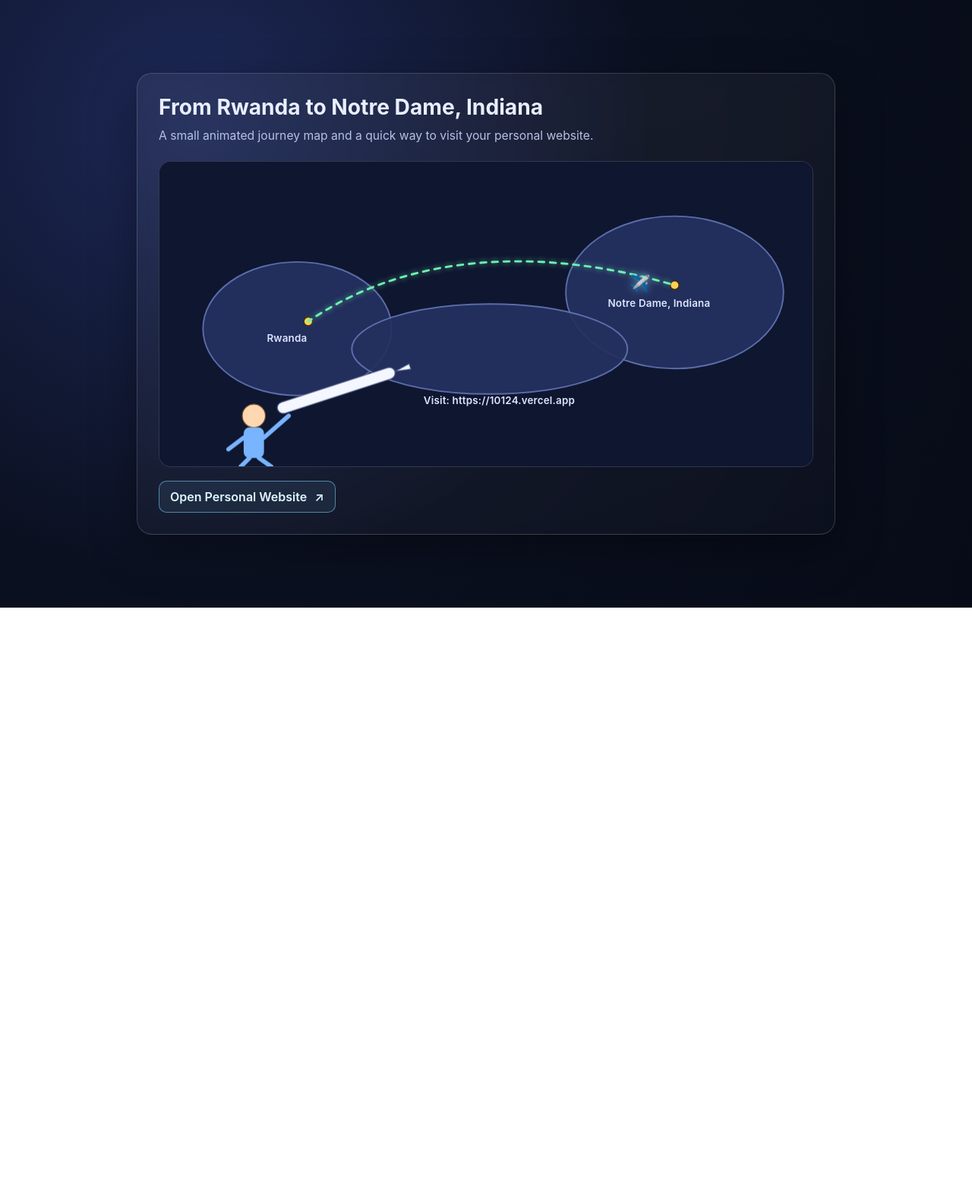
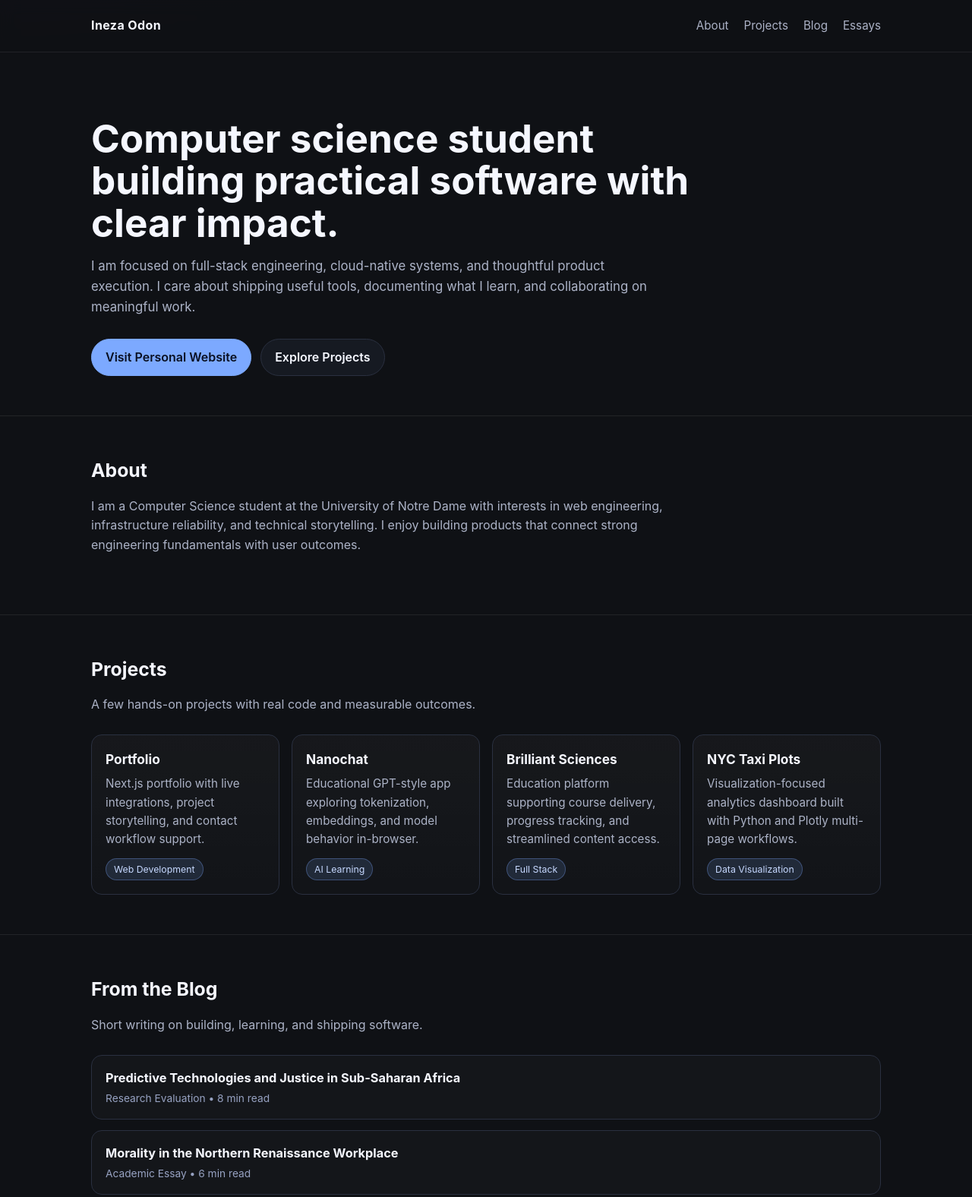
Before and after one commit to inezaodon/inezaodon, a plain HTML site: page index.html in a window 1280 px wide. Shown: the top 1576 px of the page at 76% size. Before the commit the page ends 800 px from the top, so only its background shows below. Drawn offline with Linux system fonts and the light colour scheme.

Commit message:
Redesign landing page with clean professional layout.
Replace the playful animated concept with a minimal, structured portfolio-style page inspired by a polished personal-site aesthetic and stronger content hierarchy.

Made-with: Cursor

```diff
--- a/index.html
+++ b/index.html
@@ -3,223 +3,349 @@
 <head>
   <meta charset="UTF-8" />
   <meta name="viewport" content="width=device-width, initial-scale=1.0" />
-  <title>Rwanda to Notre Dame</title>
+  <title>Ineza Odon</title>
   <style>
     :root {
-      --bg: #0b1020;
-      --panel: #141a33;
-      --text: #e9eeff;
-      --muted: #b7c1e6;
-      --accent: #7cd4ff;
-      --gold: #ffcf57;
-      --route: #6df1b2;
+      --bg: #0f1115;
+      --surface: #161a22;
+      --line: #2a3040;
+      --text: #f5f7ff;
+      --muted: #acb3c7;
+      --accent: #7ca9ff;
+      --accent-soft: rgba(124, 169, 255, 0.14);
+      --max: 1040px;
     }
 
     * {
       box-sizing: border-box;
       margin: 0;
       padding: 0;
-      font-family: Inter, -apple-system, BlinkMacSystemFont, "Segoe UI", Roboto, sans-serif;
     }
 
     body {
-      min-height: 100vh;
+      font-family: Inter, -apple-system, BlinkMacSystemFont, "Segoe UI", Roboto, sans-serif;
+      background: radial-gradient(1600px 900px at 0% -20%, #1c2438, var(--bg) 55%);
+      color: var(--text);
+      line-height: 1.6;
+    }
+
+    .container {
+      width: min(var(--max), 92%);
+      margin: 0 auto;
+    }
+
+    header {
+      position: sticky;
+      top: 0;
+      z-index: 50;
+      border-bottom: 1px solid rgba(255, 255, 255, 0.08);
+      background: rgba(15, 17, 21, 0.88);
+      backdrop-filter: blur(10px);
+    }
+
+    .nav {
+      height: 68px;
+      display: flex;
+      align-items: center;
+      justify-content: space-between;
+    }
+
+    .brand {
+      font-weight: 700;
+      letter-spacing: 0.4px;
+      text-decoration: none;
+      color: var(--text);
+    }
+
+    nav ul {
+      display: flex;
+      list-style: none;
+      gap: 20px;
+    }
+
+    nav a {
+      color: var(--muted);
+      text-decoration: none;
+      font-size: 0.95rem;
+      transition: color 140ms ease;
+    }
+
+    nav a:hover,
+    nav a:focus-visible {
+      color: var(--text);
+    }
+
+    .hero {
+      padding: 86px 0 52px;
+      border-bottom: 1px solid rgba(255, 255, 255, 0.08);
+    }
+
+    .hero h1 {
+      max-width: 850px;
+      font-size: clamp(2rem, 4vw, 3.6rem);
+      line-height: 1.08;
+      margin-bottom: 16px;
+    }
+
+    .hero p {
+      max-width: 760px;
+      color: var(--muted);
+      font-size: 1.05rem;
+    }
+
+    .hero-actions {
+      margin-top: 28px;
+      display: flex;
+      gap: 12px;
+      flex-wrap: wrap;
+    }
+
+    .btn {
+      display: inline-flex;
+      align-items: center;
+      justify-content: center;
+      text-decoration: none;
+      border-radius: 999px;
+      padding: 11px 18px;
+      border: 1px solid var(--line);
+      color: var(--text);
+      background: var(--surface);
+      font-weight: 600;
+      transition: transform 120ms ease, border-color 120ms ease, background 120ms ease;
+    }
+
+    .btn:hover {
+      transform: translateY(-1px);
+      border-color: #5c6a94;
+    }
+
+    .btn.primary {
+      background: var(--accent);
+      border-color: var(--accent);
+      color: #0a1022;
+    }
+
+    .btn.primary:hover {
+      background: #93b8ff;
+      border-color: #93b8ff;
+    }
+
+    section {
+      padding: 52px 0;
+      border-bottom: 1px solid rgba(255, 255, 255, 0.08);
+    }
+
+    h2 {
+      font-size: 1.55rem;
+      margin-bottom: 14px;
+    }
+
+    .section-intro {
+      color: var(--muted);
+      margin-bottom: 26px;
+      max-width: 760px;
+    }
+
+    .cards {
       display: grid;
-      place-items: center;
-      background: radial-gradient(circle at 20% 20%, #1d2958 0%, var(--bg) 50%, #070b17 100%);
-      color: var(--text);
-      padding: 24px;
+      grid-template-columns: repeat(auto-fit, minmax(220px, 1fr));
+      gap: 16px;
     }
 
     .card {
-      width: min(920px, 100%);
-      background: linear-gradient(160deg, rgba(255, 255, 255, 0.06), rgba(255, 255, 255, 0.02));
-      border: 1px solid rgba(255, 255, 255, 0.16);
-      backdrop-filter: blur(8px);
-      border-radius: 20px;
-      padding: 28px;
-      box-shadow: 0 20px 60px rgba(0, 0, 0, 0.35);
+      border: 1px solid var(--line);
+      border-radius: 14px;
+      padding: 18px;
+      background: linear-gradient(180deg, rgba(255, 255, 255, 0.03), rgba(255, 255, 255, 0.01));
     }
 
-    h1 {
-      font-size: clamp(1.4rem, 2.2vw, 2rem);
-      line-height: 1.2;
-      margin-bottom: 10px;
+    .card h3 {
+      font-size: 1.08rem;
+      margin-bottom: 7px;
     }
 
-    .subtitle {
+    .card p {
       color: var(--muted);
-      margin-bottom: 24px;
-      font-size: 0.98rem;
+      font-size: 0.95rem;
     }
 
-    .scene {
-      width: 100%;
-      border-radius: 16px;
-      overflow: hidden;
-      background: #0f1630;
-      border: 1px solid rgba(255, 255, 255, 0.14);
+    .chip {
+      display: inline-block;
+      margin-top: 12px;
+      font-size: 0.77rem;
+      color: #c6d8ff;
+      background: var(--accent-soft);
+      border: 1px solid rgba(124, 169, 255, 0.32);
+      border-radius: 999px;
+      padding: 4px 10px;
     }
 
-    svg {
-      width: 100%;
-      height: auto;
-      display: block;
+    .list {
+      display: grid;
+      gap: 14px;
     }
 
-    .label {
-      fill: #dce4ff;
-      font-size: 14px;
-      font-weight: 600;
-      letter-spacing: 0.2px;
+    .list-item {
+      border: 1px solid var(--line);
+      border-radius: 14px;
+      padding: 16px 18px;
+      background: rgba(255, 255, 255, 0.02);
     }
 
-    .map-shape {
-      fill: #24315f;
-      stroke: #6174b4;
-      stroke-width: 2;
-      opacity: 0.92;
+    .list-item h3 {
+      font-size: 1.02rem;
+      margin-bottom: 3px;
     }
 
-    .route-line {
-      fill: none;
-      stroke: var(--route);
-      stroke-width: 3;
-      stroke-linecap: round;
-      stroke-dasharray: 8 8;
-      animation: dash 1.3s linear infinite;
-      filter: drop-shadow(0 0 4px rgba(109, 241, 178, 0.7));
+    .meta {
+      font-size: 0.86rem;
+      color: #97a2c2;
     }
 
-    .city-dot {
-      fill: var(--gold);
-      stroke: #3a2c00;
-      stroke-width: 1.5;
+    footer {
+      padding: 34px 0 56px;
     }
 
-    .plane {
-      font-size: 22px;
-      transform-box: fill-box;
-      transform-origin: center;
-      animation: fly 7s ease-in-out infinite;
-      filter: drop-shadow(0 0 6px rgba(124, 212, 255, 0.6));
+    .foot {
+      display: flex;
+      align-items: center;
+      justify-content: space-between;
+      gap: 12px;
+      flex-wrap: wrap;
     }
 
-    .guy-body {
-      fill: #78b4ff;
+    .foot p {
+      color: var(--muted);
+      font-size: 0.93rem;
     }
 
-    .guy-head {
-      fill: #ffd7b0;
-      stroke: #6f4c2d;
-      stroke-width: 1.2;
-    }
-
-    .pen {
-      fill: #f4f7ff;
-      stroke: #3f4b7f;
-      stroke-width: 1.2;
-    }
-
-    .cta {
-      margin-top: 18px;
-      display: inline-flex;
-      align-items: center;
-      gap: 10px;
-      padding: 10px 14px;
-      border-radius: 10px;
-      border: 1px solid rgba(124, 212, 255, 0.55);
-      background: rgba(124, 212, 255, 0.08);
-      color: #dff6ff;
-      text-decoration: none;
-      font-weight: 600;
-      transition: transform 120ms ease, background 120ms ease;
-    }
-
-    .cta:hover {
-      transform: translateY(-1px);
-      background: rgba(124, 212, 255, 0.16);
-    }
-
-    @keyframes dash {
-      to {
-        stroke-dashoffset: -16;
+    @media (max-width: 700px) {
+      nav ul {
+        gap: 12px;
       }
-    }
-
-    @keyframes fly {
-      0% {
-        transform: translate(0px, 0px) rotate(-10deg);
+      nav a {
+        font-size: 0.87rem;
       }
-      45% {
-        transform: translate(335px, -70px) rotate(-2deg);
+      .hero {
+        padding-top: 66px;
       }
-      55% {
-        transform: translate(365px, -64px) rotate(2deg);
-      }
-      100% {
-        transform: translate(700px, -24px) rotate(10deg);
-      }
-    }
-
-    @media (max-width: 720px) {
-      .card {
-        padding: 18px;
-      }
-      .subtitle {
-        font-size: 0.92rem;
+      .hero-actions {
+        flex-direction: column;
+        align-items: flex-start;
       }
     }
   </style>
 </head>
 <body>
-  <main class="card">
-    <h1>From Rwanda to Notre Dame, Indiana</h1>
-    <p class="subtitle">A small animated journey map and a quick way to visit your personal website.</p>
+  <header>
+    <div class="container nav">
+      <a href="#" class="brand">Ineza Odon</a>
+      <nav aria-label="Primary">
+        <ul>
+          <li><a href="#about">About</a></li>
+          <li><a href="#projects">Projects</a></li>
+          <li><a href="#blog">Blog</a></li>
+          <li><a href="#essays">Essays</a></li>
+        </ul>
+      </nav>
+    </div>
+  </header>
 
-    <div class="scene">
-      <svg viewBox="0 0 900 420" aria-labelledby="title desc" role="img">
-        <title id="title">Animated route map from Rwanda to Notre Dame</title>
-        <desc id="desc">A stylized map with an animated plane and a person holding a pen toward a website link.</desc>
+  <main>
+    <section class="hero">
+      <div class="container">
+        <h1>Computer science student building practical software with clear impact.</h1>
+        <p>
+          I am focused on full-stack engineering, cloud-native systems, and thoughtful product execution.
+          I care about shipping useful tools, documenting what I learn, and collaborating on meaningful work.
+        </p>
+        <div class="hero-actions">
+          <a class="btn primary" href="https://10124.vercel.app" target="_blank" rel="noopener noreferrer">Visit Personal Website</a>
+          <a class="btn" href="#projects">Explore Projects</a>
+        </div>
+      </div>
+    </section>
 
-        <rect x="0" y="0" width="900" height="420" fill="#0f1630" />
+    <section id="about">
+      <div class="container">
+        <h2>About</h2>
+        <p class="section-intro">
+          I am a Computer Science student at the University of Notre Dame with interests in web engineering,
+          infrastructure reliability, and technical storytelling. I enjoy building products that connect strong
+          engineering fundamentals with user outcomes.
+        </p>
+      </div>
+    </section>
 
-        <ellipse class="map-shape" cx="190" cy="230" rx="130" ry="92" />
-        <ellipse class="map-shape" cx="710" cy="180" rx="150" ry="105" />
-        <ellipse class="map-shape" cx="455" cy="258" rx="190" ry="62" opacity="0.35" />
+    <section id="projects">
+      <div class="container">
+        <h2>Projects</h2>
+        <p class="section-intro">A few hands-on projects with real code and measurable outcomes.</p>
+        <div class="cards">
+          <article class="card">
+            <h3>Portfolio</h3>
+            <p>Next.js portfolio with live integrations, project storytelling, and contact workflow support.</p>
+            <span class="chip">Web Development</span>
+          </article>
+          <article class="card">
+            <h3>Nanochat</h3>
+            <p>Educational GPT-style app exploring tokenization, embeddings, and model behavior in-browser.</p>
+            <span class="chip">AI Learning</span>
+          </article>
+          <article class="card">
+            <h3>Brilliant Sciences</h3>
+            <p>Education platform supporting course delivery, progress tracking, and streamlined content access.</p>
+            <span class="chip">Full Stack</span>
+          </article>
+          <article class="card">
+            <h3>NYC Taxi Plots</h3>
+            <p>Visualization-focused analytics dashboard built with Python and Plotly multi-page workflows.</p>
+            <span class="chip">Data Visualization</span>
+          </article>
+        </div>
+      </div>
+    </section>
 
-        <circle class="city-dot" cx="205" cy="220" r="6" />
-        <circle class="city-dot" cx="710" cy="170" r="6" />
+    <section id="blog">
+      <div class="container">
+        <h2>From the Blog</h2>
+        <p class="section-intro">Short writing on building, learning, and shipping software.</p>
+        <div class="list">
+          <article class="list-item">
+            <h3>Predictive Technologies and Justice in Sub-Saharan Africa</h3>
+            <p class="meta">Research Evaluation • 8 min read</p>
+          </article>
+          <article class="list-item">
+            <h3>Morality in the Northern Renaissance Workplace</h3>
+            <p class="meta">Academic Essay • 6 min read</p>
+          </article>
+        </div>
+      </div>
+    </section>
 
-        <text class="label" x="148" y="248">Rwanda</text>
-        <text class="label" x="618" y="200">Notre Dame, Indiana</text>
+    <section id="essays">
+      <div class="container">
+        <h2>Essays</h2>
+        <p class="section-intro">Longer-form writing at the intersection of technology, ethics, and society.</p>
+        <div class="list">
+          <article class="list-item">
+            <h3>Build Your Own Empire: Rhetorical Analysis</h3>
+            <p class="meta">Academic Essay • Communication and impact</p>
+          </article>
+          <article class="list-item">
+            <h3>Further Up &amp; Further In Discussion Guide</h3>
+            <p class="meta">Reference Material • Structured reflection prompts</p>
+          </article>
+        </div>
+      </div>
+    </section>
+  </main>
 
-        <path class="route-line" d="M205,220 C350,120 540,120 710,170" />
-        <text id="plane" class="plane" x="190" y="228">✈️</text>
-
-        <!-- Small person -->
-        <circle class="guy-head" cx="130" cy="350" r="16" />
-        <rect class="guy-body" x="116" y="366" width="28" height="42" rx="8" />
-        <line x1="116" y1="380" x2="95" y2="396" stroke="#78b4ff" stroke-width="6" stroke-linecap="round" />
-        <line x1="144" y1="380" x2="178" y2="350" stroke="#78b4ff" stroke-width="6" stroke-linecap="round" />
-        <line x1="124" y1="408" x2="112" y2="420" stroke="#78b4ff" stroke-width="6" stroke-linecap="round" />
-        <line x1="137" y1="408" x2="154" y2="420" stroke="#78b4ff" stroke-width="6" stroke-linecap="round" />
-
-        <!-- Big pen in hand -->
-        <g transform="rotate(-18 210 325)">
-          <rect class="pen" x="160" y="318" width="170" height="16" rx="8" />
-          <polygon class="pen" points="330,326 352,322 352,330" fill="#ffe8b5" />
-        </g>
-
-        <!-- Pen direction marker -->
-        <text class="label" x="364" y="334">Visit: https://10124.vercel.app</text>
-      </svg>
+  <footer>
+    <div class="container foot">
+      <p>Open to internships and collaborations.</p>
+      <a class="btn" href="https://10124.vercel.app" target="_blank" rel="noopener noreferrer">10124.vercel.app</a>
     </div>
-
-    <a class="cta" href="https://10124.vercel.app" target="_blank" rel="noopener noreferrer">
-      Open Personal Website
-      <span aria-hidden="true">↗</span>
-    </a>
-  </main>
+  </footer>
 </body>
 </html>
```
